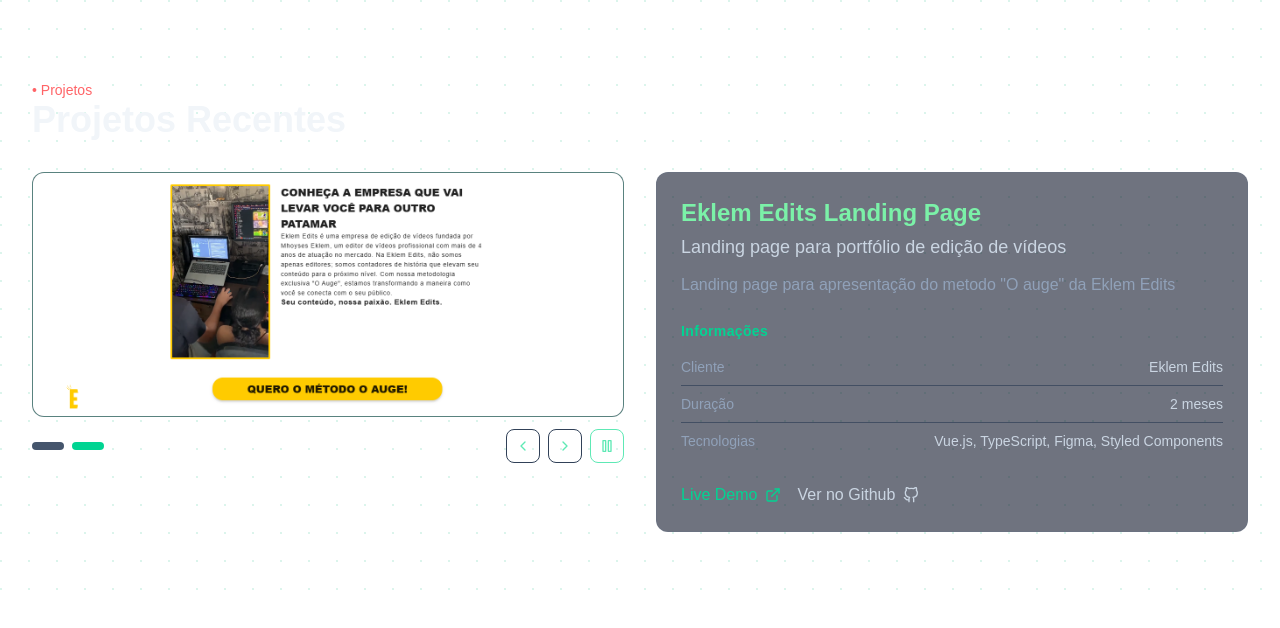
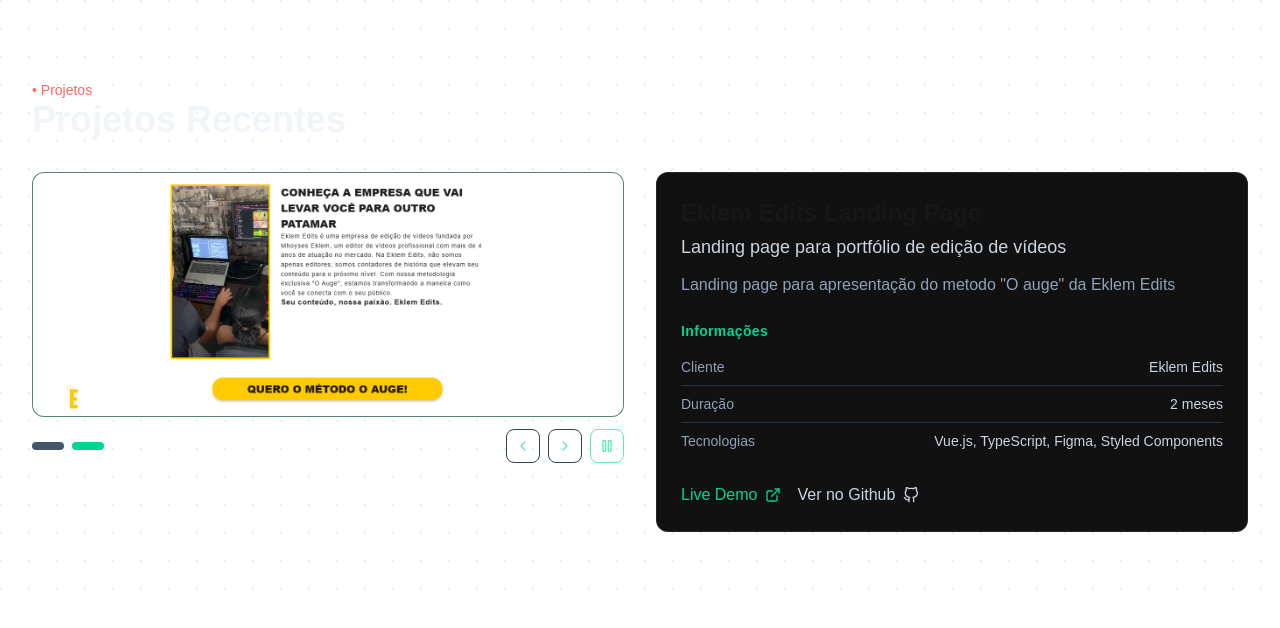
Before and after one commit to JucelinoHenrique/my-portfolio, a Next.js app in the folder my-portfolio/: page /components/Projects in a window 1280 px wide. Shown: the top 628 px of the page. Built offline with nearby package versions, Linux system fonts and the light colour scheme.

Commit message:
style(Projects): alter title color to white

```diff
--- a/my-portfolio/src/pages/components/Projects.tsx
+++ b/my-portfolio/src/pages/components/Projects.tsx
@@ -213,8 +213,8 @@ export default function ProjectsSection() {
             </div>
           </div>
         </div>
-        <article className="rounded-xl border border-slate-500/20 bg-slate-900/60 p-6">
-          <h3 className="text-2xl font-semibold text-green-300">{current.title}</h3>
+        <article className="rounded-xl border border-slate-500/20 bg-[#111111] p-6">
+          <h3 className="text-2xl font-semibold text-white-300">{current.title}</h3>
           {current.subtitle && (
             <p className="mt-1 text-lg text-slate-300">{current.subtitle}</p>
           )}
```
